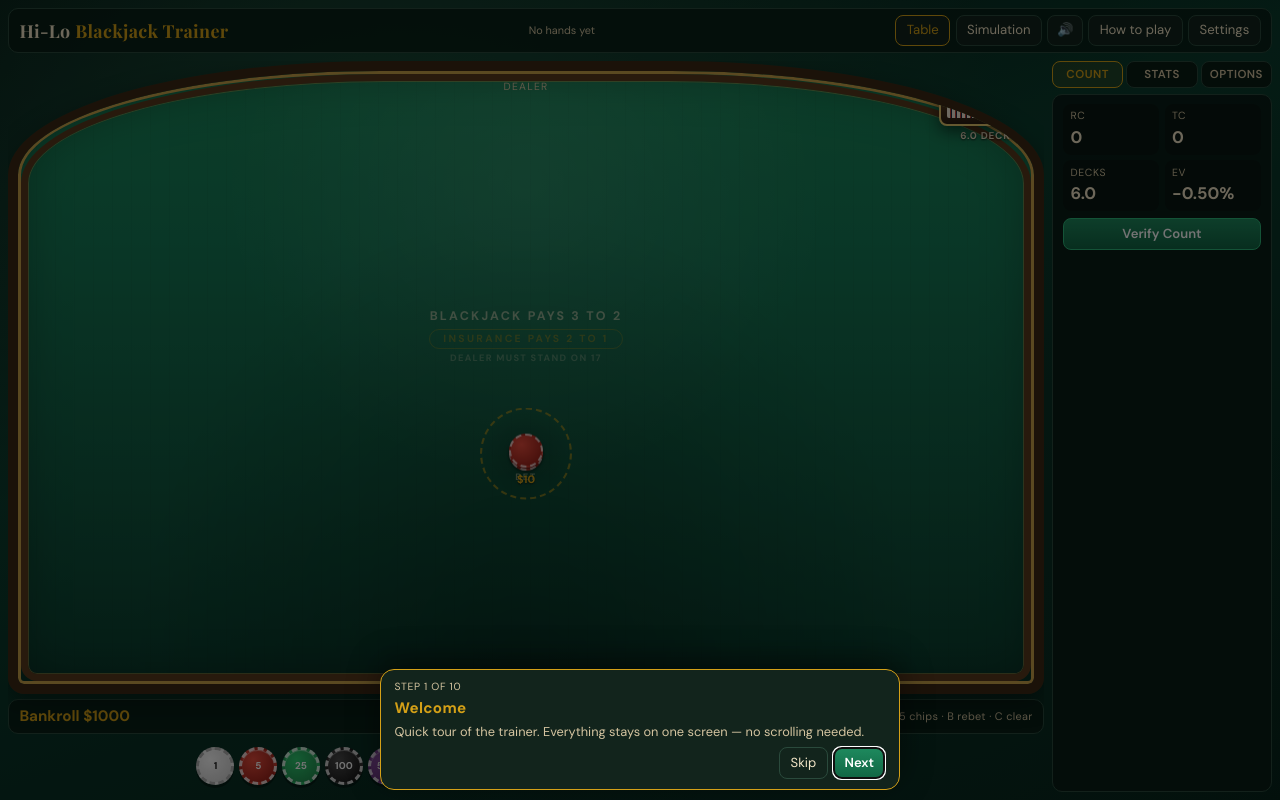
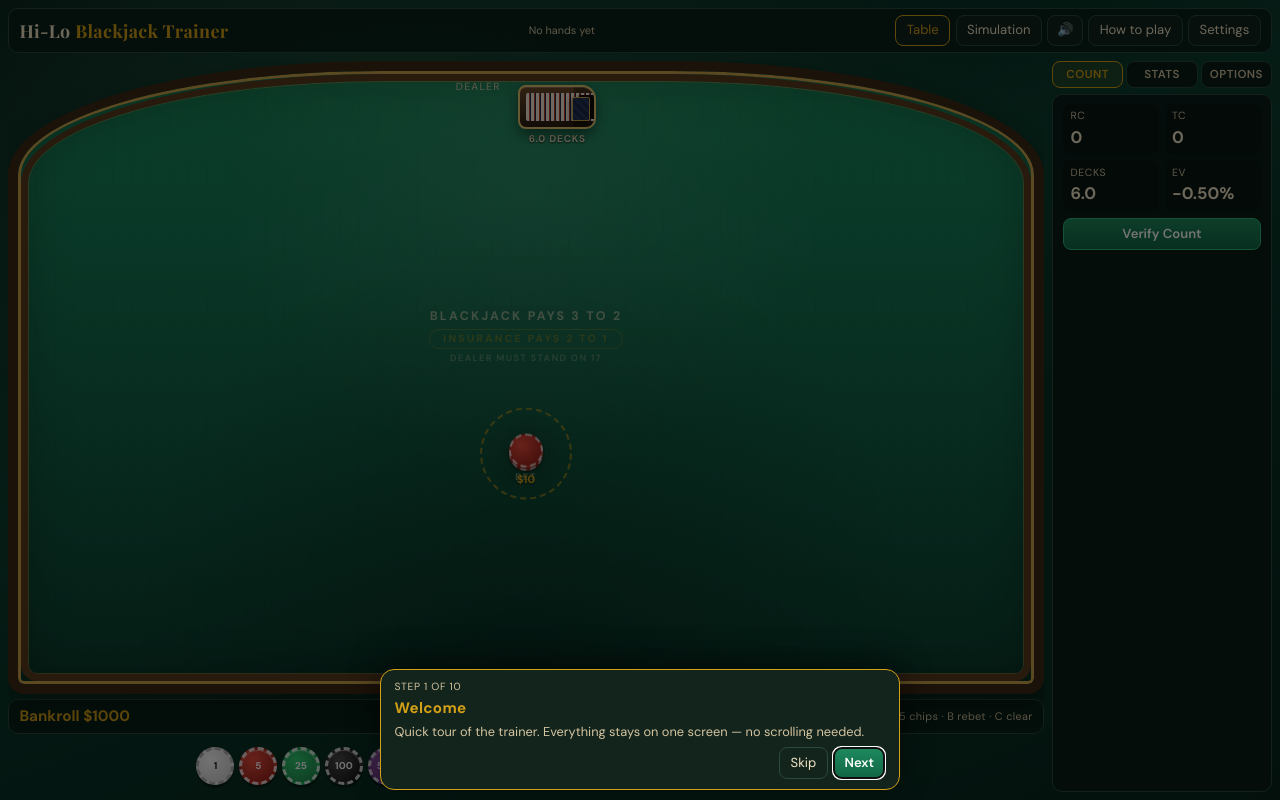
Before and after one commit to xiaohang92/BlackJack, a React (Vite) app: page / in a window 1280 px wide. Built offline with nearby package versions, Linux system fonts and the light colour scheme.

Commit message:
Keep the dealing shoe beside the dealer, on the felt.
The shoe was in the far-right grid column and got clipped by the oval
overflow. It now sits next to the dealer hand so the deal origin is visible.

Co-authored-by: Chuah Wei Hang <hang_cw@hotmail.com>

```diff
--- a/src/components/TableView.tsx
+++ b/src/components/TableView.tsx
@@ -45,7 +45,6 @@ export function FeltTable({
       </div>
 
       <div className="felt-top">
-        <div className="felt-corner" />
         <DealerZone dealer={game.dealer} peeking={peeking} phase={phase} />
         <ShoeView
           remaining={cardsRemaining(game.shoe)}
--- a/src/index.css
+++ b/src/index.css
@@ -247,20 +247,21 @@ h3 {
 }
 
 .felt-top {
-  display: grid;
-  grid-template-columns: 1fr auto 1fr;
-  align-items: start;
+  display: flex;
+  justify-content: center;
+  align-items: flex-start;
+  gap: 1.1rem;
   z-index: 4;
   position: relative;
+  padding: 0 12%;
 }
 
 .felt-top .hand-zone.dealer {
-  grid-column: 2;
   margin-top: 0;
 }
 
 .felt-corner {
-  grid-column: 1;
+  display: none;
 }
 
 .felt-rail {
@@ -1310,18 +1311,14 @@ h3 {
 }
 
 .shoe {
-  grid-column: 3;
-  justify-self: end;
-  align-self: start;
   position: relative;
-  top: auto;
-  right: auto;
   z-index: 5;
   display: flex;
   flex-direction: column;
-  align-items: flex-end;
+  align-items: center;
   gap: 0.2rem;
-  margin: 0.15rem 0.35rem 0 0;
+  margin: 0.35rem 0 0;
+  flex-shrink: 0;
 }
 
 .shoe-body {
```
